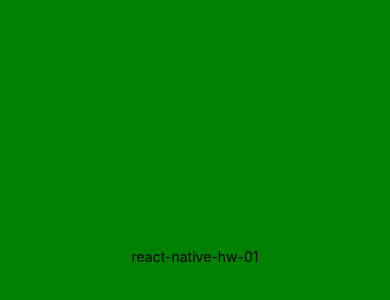
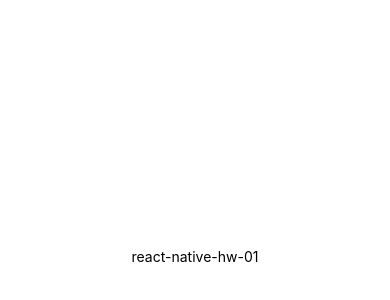
Before and after one commit to anna-sergienko/react-native-hw-01, a React Native app in the folder AwesomeProject/: screen / in a window 390 px wide. Shown: the part 166-466 px from the top of the page. Built offline with nearby package versions, Linux system fonts and the light colour scheme.

Commit message:
Update App.js

```diff
--- a/AwesomeProject/App.js
+++ b/AwesomeProject/App.js
@@ -1,11 +1,11 @@
-// import { StatusBar } from 'expo-status-bar';
+import { StatusBar } from 'expo-status-bar';
 import { StyleSheet, Text, View } from 'react-native';
 
 export default function App() {
   return (
     <View style={styles.container}>
       <Text>react-native-hw-01</Text>
-      {/* <StatusBar style="auto" /> */}
+      <StatusBar style="auto" />
     </View>
   );
 }
@@ -13,7 +13,7 @@ export default function App() {
 const styles = StyleSheet.create({
   container: {
     flex: 1,
-    backgroundColor: 'green',
+    backgroundColor: '#fff',
     alignItems: 'center',
     justifyContent: 'center',
   },
```
